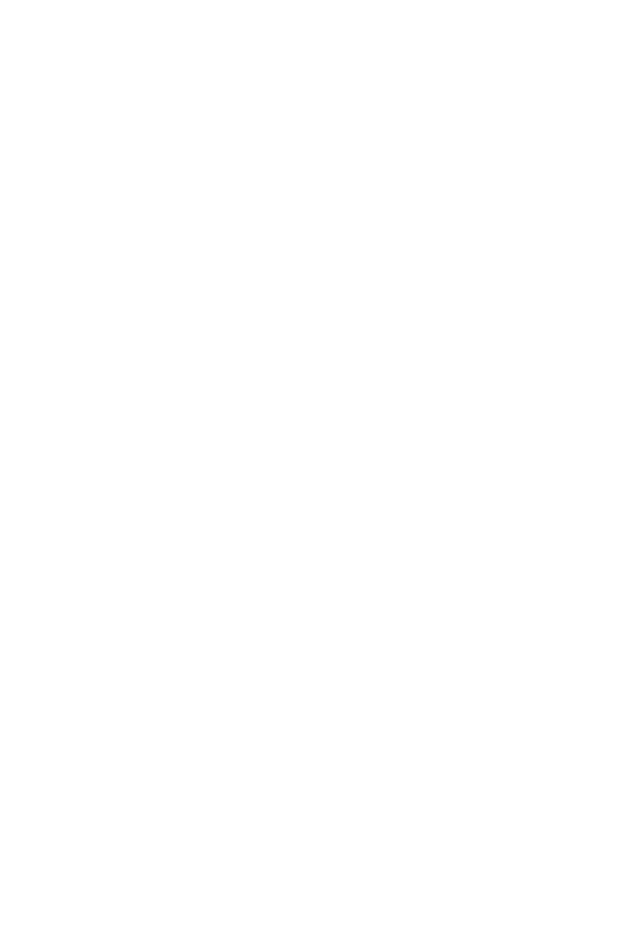
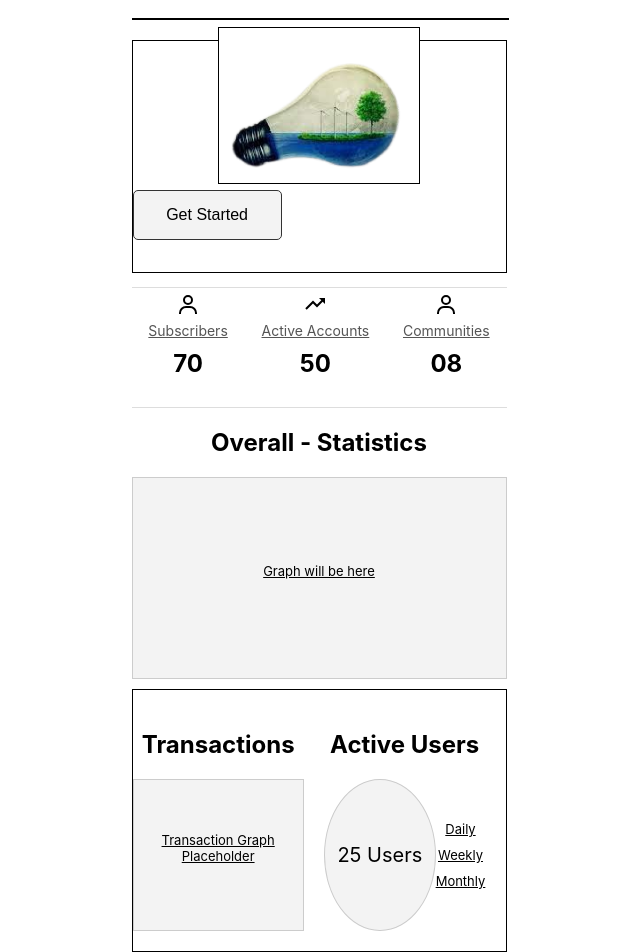
Before and after one commit to hydaline-code/solar_payment, a React (Create React App) app: page /HomePage in a window 1280 px wide. Before the commit this address had no page. Shown: the part 139-1091 px from the top of the page, without its empty margins (321-961 px from the left). Before the commit the page ends 800 px from the top, so only its background shows below. Built offline with nearby package versions, Linux system fonts and the light colour scheme.

Commit message:
add home page

```diff
--- a/src/App.js
+++ b/src/App.js
@@ -4,6 +4,7 @@
 import SignupPage from './screens/signUpPage';
 import SignupConfirm from './screens/SignupConfirm';
 import SignupError from './screens/SigninErr';
+import HomePage from './screens/HomePage';
 
 function App() {
   return (
@@ -14,6 +15,7 @@
         <Route path="/signup" element={<SignupPage />} />
         <Route path="/SignupConfirm" element={<SignupConfirm />} />
         <Route path="/SignupError" element={<SignupError />} />
+        <Route path="/HomePage" element={<HomePage/>}/>
       </Routes>
     </Router>
   );
--- /dev/null
+++ b/src/screens/HomePage.js
@@ -0,0 +1,78 @@
+import React from "react";
+import { Link } from "react-router-dom";
+import { BiUser , BiTrendingUp} from "react-icons/bi";
+import loginImage from '../assets/loginbg.png';
+import '../styles/HomePage.css';
+
+const HomePage = ()=>{
+  return (
+    <div className="homePage">
+    <header className="header">
+      <div className="logo">
+          <span>AER</span>
+        </div>
+        <h1>Welcome to AER</h1>
+        <div className="user-role">
+        <BiUser size={44} color="black" />
+        </div>
+    </header>
+    <h2>Get Energy Easier</h2>
+    <hr />
+    <section className="intro-section">
+        <img src={loginImage} alt="Login background" />
+        <button className="get-started-btn">Get Started</button>
+      </section>
+
+      <section className="stats">
+        <div className="stat-item">
+          <BiUser size={24} color="#000" />
+          <p>Subscribers</p>
+          <h3>70</h3>
+        </div>
+        <div className="stat-item">
+          <BiTrendingUp size={24} color="#000" />
+          <p>Active Accounts</p>
+          <h3>50</h3>
+        </div>
+        <div className="stat-item">
+          <BiUser size={24} color="#000" />
+          <p>Communities</p>
+          <h3>08</h3>
+        </div>
+      </section>
+
+      {/* Overall Statistics Graph Section */}
+      <section className="overall-stats">
+        <h2>Overall - Statistics</h2>
+        {/* Placeholder for the graph */}
+        <div className="graph-placeholder">
+          <p>Graph will be here</p>
+        </div>
+      </section>
+<div className="trans-user">
+      <section className="transactions">
+      <h2>Transactions</h2>
+        <div className="transaction-graph-placeholder">
+          <p>Transaction Graph Placeholder</p>
+        </div>
+      </section>
+
+      <section className="active-users">
+        <h2>Active Users</h2>
+        <div className="user-statistics">
+          <div className="user-count">
+            <span>25 Users</span>
+          </div>
+          <div className="user-periods">
+            <p>Daily</p>
+            <p>Weekly</p>
+            <p>Monthly</p>
+          </div>
+        </div>
+      </section>
+      </div>
+    </div>
+  );
+};
+
+export default HomePage;
--- a/src/screens/LoginPage.js
+++ b/src/screens/LoginPage.js
@@ -45,9 +45,11 @@
             </Link>
           </p>
         </div>
+        <Link to="/HomePage">
         <button type="submit" className="login-button">
           Login
         </button>
+        </Link>
         <p className='login-para'>
           Don't have an account?
           {' '}
--- /dev/null
+++ b/src/styles/HomePage.css
@@ -0,0 +1,159 @@
+
+.homePage {
+  width: 375px;
+  height: 100vh;
+  margin: 0 auto;
+
+}
+
+.header {
+  display: flex;
+  justify-content: space-between;
+  align-items: center;
+  padding: 3px 0;
+  margin-right:  0.2rem;
+  margin-left: 0.2rem;
+  border: solid 1px black;
+}
+
+.logo {
+  font-size: 24px;
+  font-weight: bold;
+  border: solid 1px black;
+}
+
+.user-role {
+  font-size: 50px;
+}
+
+.intro-section {
+  text-align: center;
+  border: solid 1px black;
+  margin-top: 0;
+}
+
+.intro-section  img {
+  max-width: 100%;
+  margin: 10px 0;
+  border: solid 1px black;
+  position: relative;
+  top: -1.5rem;
+}
+
+.get-started-btn {
+  width: 40%;
+  padding: 15px 20px;
+  font-size: 16px;
+  background-color: #F3F3F3;
+  border: 1px solid #333;
+  border-radius: 5px;
+  cursor: pointer;
+  margin-right: 17rem;
+  position: relative;
+  top: -2rem;
+}
+
+/* src/styles/HomePage.css */
+.stats {
+  display: flex;
+  justify-content: space-around;
+  width: 100%;
+  margin: 14px 0;
+  padding: 5px 0;
+  border-top: 1px solid #ddd;
+  border-bottom: 1px solid #ddd;
+}
+
+.stat-item {
+  display: flex;
+  flex-direction: column;
+  align-items: center;
+  text-align: center;
+}
+
+.stat-item p {
+  margin: 5px 0;
+  font-size: 14px;
+  color: #555;
+}
+
+.stat-item h3 {
+  font-size: 24px;
+  margin-top: 5px;
+  color: #000;
+}
+
+.overall-stats {
+  width: 100%;
+  height: auto;
+  margin: 10px auto;
+  text-align: center;
+}
+
+.graph-placeholder {
+  background-color: #f3f3f3;
+  height: 200px;
+  display: flex;
+  justify-content: center;
+  align-items: center;
+  border: 1px solid #ccc;
+  margin-top: 5px;
+}
+
+.trans-user {
+  display: flex;
+  flex-direction: row;
+  border: solid 1px black;
+}
+/* Transactions Section */
+.transactions {
+  margin: 20px auto;
+  text-align: center;
+}
+
+.transaction-graph-placeholder {
+  background-color: #f3f3f3;
+  height: 150px;
+  display: flex;
+  justify-content: center;
+  align-items: center;
+  border: 1px solid #ccc;
+  margin-top: 0px;
+}
+
+/* Active Users Section */
+.active-users {
+  display: flex;
+  flex-direction: column;
+  align-items: center;
+  margin-top: 20px;
+}
+
+.user-statistics {
+  display: flex;
+  align-items: center;
+  justify-content: space-around;
+  width: 80%;
+}
+
+.user-count {
+  display: flex;
+  justify-content: center;
+  align-items: center;
+  width: 150px;
+  height: 150px;
+  border-radius: 50%;
+  background: #f3f3f3;
+  border: 1px solid #ccc;
+  font-size: 20px;
+}
+
+.user-periods {
+  display: flex;
+  flex-direction: column;
+  align-items: center;
+}
+
+.user-periods p {
+  margin: 5px 0;
+}
```
